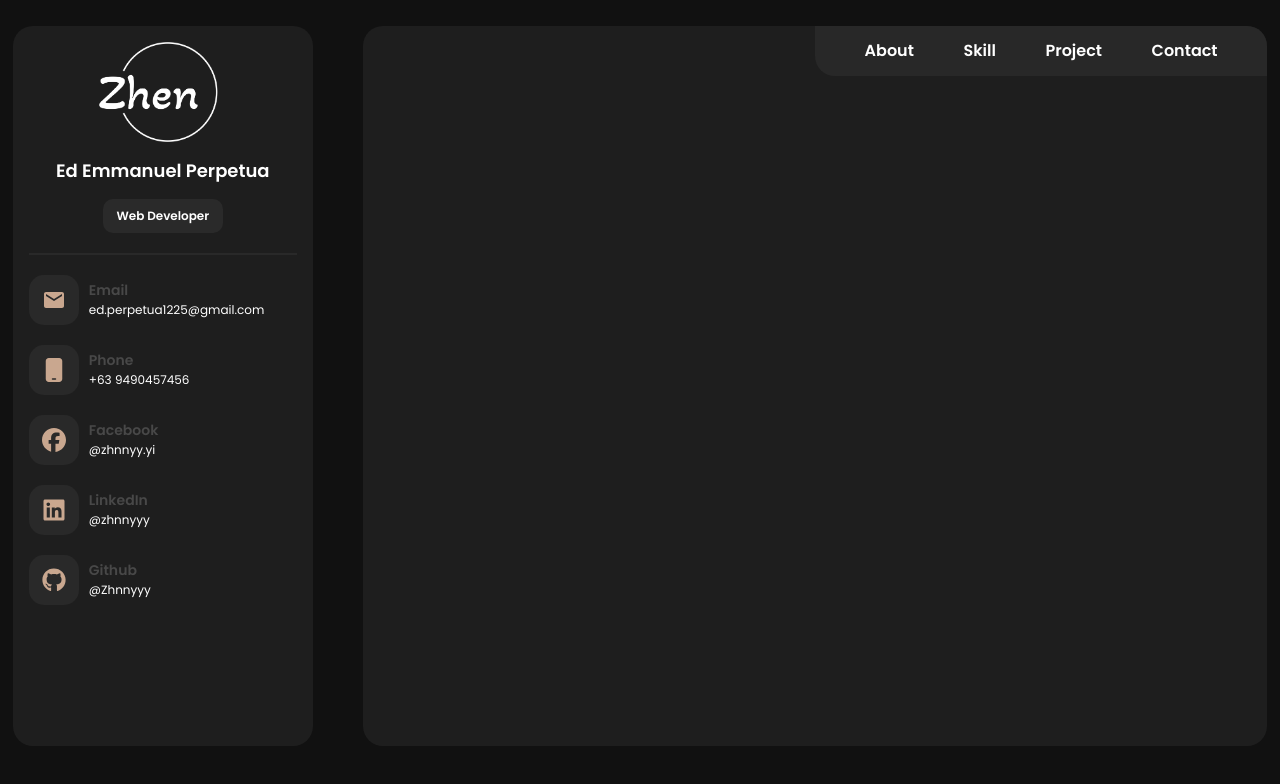
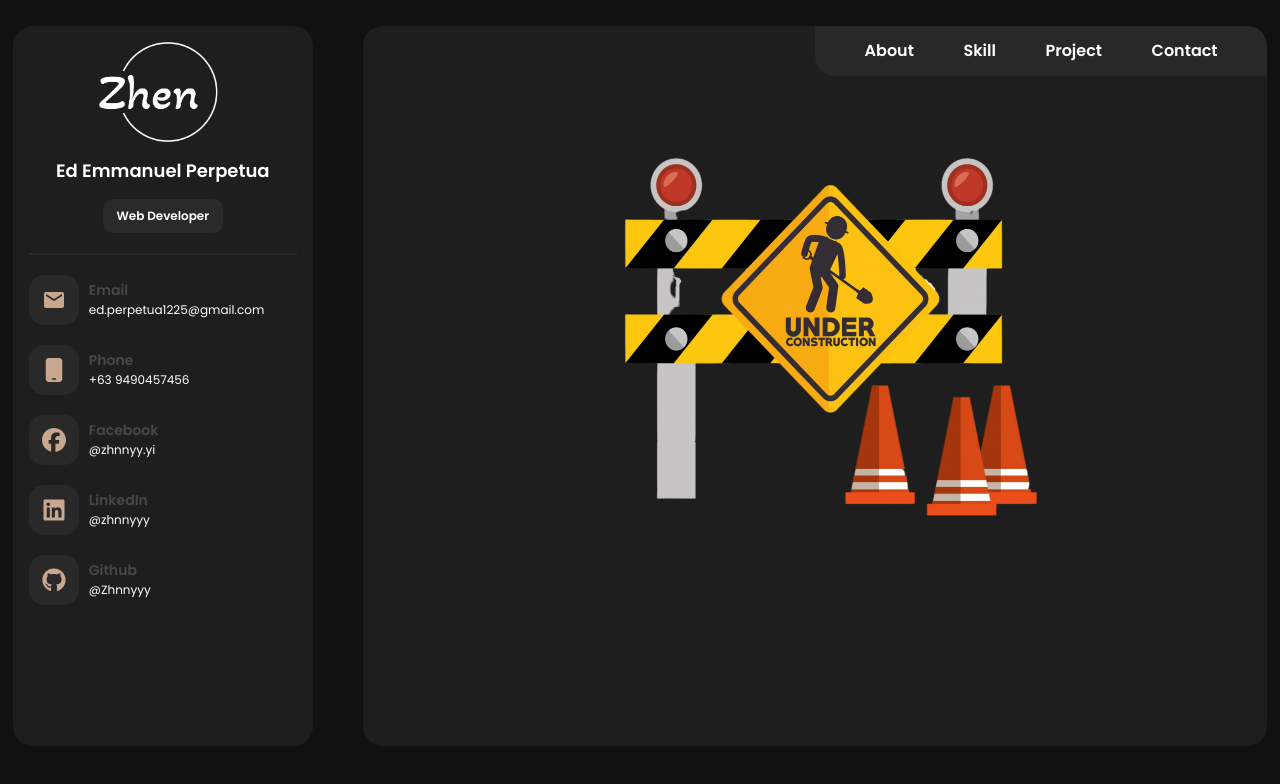
Before and after one commit to Zhnnyyy/Portfolio2, a React (Create React App) app in the folder portfolio/: page / in a window 1280 px wide. Both pictures are taken after a click on the link "Project". Shown: the top 784 px of the page. Built offline with nearby package versions, Linux system fonts and the light colour scheme.

Commit message:
3rd commit

```diff
--- a/portfolio/src/components/Content/Content.js
+++ b/portfolio/src/components/Content/Content.js
@@ -4,8 +4,9 @@ import NavBar from "../navBar/NavBar";
 import About from "../About/About";
 import Skills from "../Skill/Skills";
 import Contact from "../Contact/Contact";
+import Project from "../Project/Project";
 function Content() {
-  const [tab, setTab] = useState("contact");
+  const [tab, setTab] = useState("about");
   function checkTarget(data) {
     setTab(data);
   }
@@ -17,6 +18,7 @@ function Content() {
       {tab == "about" ? <About /> : ""}
       {tab == "skill" ? <Skills /> : ""}
       {tab == "contact" ? <Contact /> : ""}
+      {tab == "project" ? <Project /> : ""}
     </div>
   );
 }
--- /dev/null
+++ b/portfolio/src/components/Project/Project.js
@@ -0,0 +1,17 @@
+import React from "react";
+const bg = require("../../assets/construction.png");
+function Project() {
+  return (
+    <div
+      style={{
+        justifyContent: "center",
+        alignItems: "center",
+        display: "flex",
+      }}
+    >
+      <img src={bg} width={500} height={500} />
+    </div>
+  );
+}
+
+export default Project;
```
Also changed, not shown: portfolio/src/assets/construction.png (added), portfolio/src/components/Project/project.css (added).
